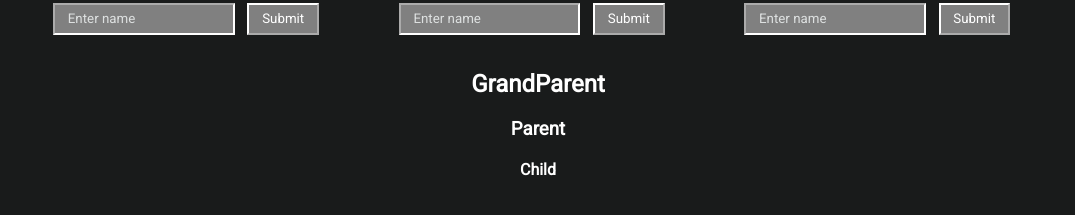
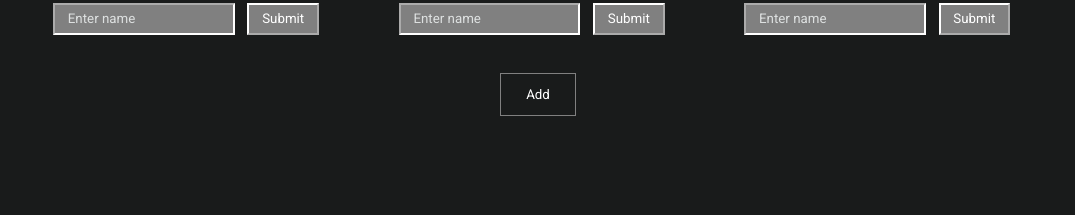
Before and after one commit to durgeshmehar/Youtube-CRUD-Project, a React (Vite) app: page / in a window 1280 px wide. Shown: the part 327-542 px from the top of the page, without its empty margins (102-1177 px from the left). Built offline with nearby package versions, Linux system fonts and the light colour scheme.

Commit message:
version 1 without extra input box

```diff
--- a/src/App.css
+++ b/src/App.css
@@ -2,3 +2,12 @@
   text-align: center;
   color:white;
 }
+button{
+  padding:1vw 2vw;
+  margin:1vw;
+  color:white;
+  border:1px solid grey;
+}
+button:hover{
+  background-color: grey;
+}
--- a/src/App.jsx
+++ b/src/App.jsx
@@ -1,13 +1,24 @@
 import "./App.css";
 import Video from "./component/Video";
-import info from "./data/info";
-import PropTypes from "prop-types";
-import { useCallback } from "react";
+import infoDB from "./data/info";
+import { useState } from 'react';
 
 function App() {
-
+  const [info ,setinfoDB] =useState(infoDB) ;
+  function addvideo(){
+     setinfoDB([...info ,{
+      id: info.length+1,
+      title: "Node js Lecture",
+      imgname: "lcd",
+      views: "10k",
+      ago: "1 months",
+      verified: true,
+      channelname: "Code help",
+    },]);
+  }
   return (
     <div className="app-body">
+      {console.log("render App")}
       {info.map((item) => (
         <Video
           id={item.id}
@@ -21,63 +32,10 @@ function App() {
         />
       ))}
       <div className="click">
-        <GrandParent />
+       <button onClick={addvideo}>Add</button>
       </div>
     </div>
   );
 }
-const GrandParent = () => {
-  const handleClick = useCallback(() => {
-    console.log('GrandParent');
-  }, []);
-
-  return (
-    <div onClick={handleClick} style={{margin:"10px",}}>
-      <h2 style={{margin:"10px",}}>GrandParent</h2>
-      <Parent onForce={handleClick}/>
-    </div>
-  );
-};
-
-const Parent = ({onForce}) => {
-  function handleClick(e){
-    e.stopPropagation();
-    onForce();
-    console.log('Parent');
-
-  }
-  return (
-    <div onClick={handleClick}>
-      <h3 style={{margin:"20px",}}>Parent</h3>
-      <Child onForce={handleClick} />
-    </div>
-  );
-};
-
-const Child = ({onForce}) => {
-  function handleClick(e){
-    e.stopPropagation();
-    onForce(e);
-    console.log('Child');
-  }
-  return (
-    <div onClick={handleClick}>
-      <h4 style={{margin:"20px",}}>Child</h4>
-    </div>
-  );
-};
-
-
-Child.propTypes = {
-  onForce: PropTypes.string,
-};
-Parent.propTypes = {
-  onForce: PropTypes.string,
-};
-GrandParent.propTypes ={
-  onForce  :PropTypes.string,
-}
-
-
 
 export default App;
--- a/src/component/Button.jsx
+++ b/src/component/Button.jsx
@@ -23,6 +23,7 @@ function Button({name ,children}){
     }
     return(
         <>
+        {console.log("rendor button")}
         <button onKeyUp={handleEvent}>{children} </button>
         <button onClick={close}>Window Close </button>
         <form onSubmit={clickdone}>
--- a/src/component/Video.jsx
+++ b/src/component/Video.jsx
@@ -6,6 +6,7 @@ function Video({title,imgname ,views, ago,verified ,channelname} ) {
 
   return (
     <>
+    {console.log("render Video")}
       <div className="youtube-box"  >
         <img
           src={`https://source.unsplash.com/300x200?${imgname}`}
--- a/src/main.jsx
+++ b/src/main.jsx
@@ -5,6 +5,7 @@ import './main.css'
 
 ReactDOM.createRoot(document.getElementById('root')).render(
   <React.StrictMode>
+    {console.log("render Main")}
     <App />
  </React.StrictMode>
 )
```
